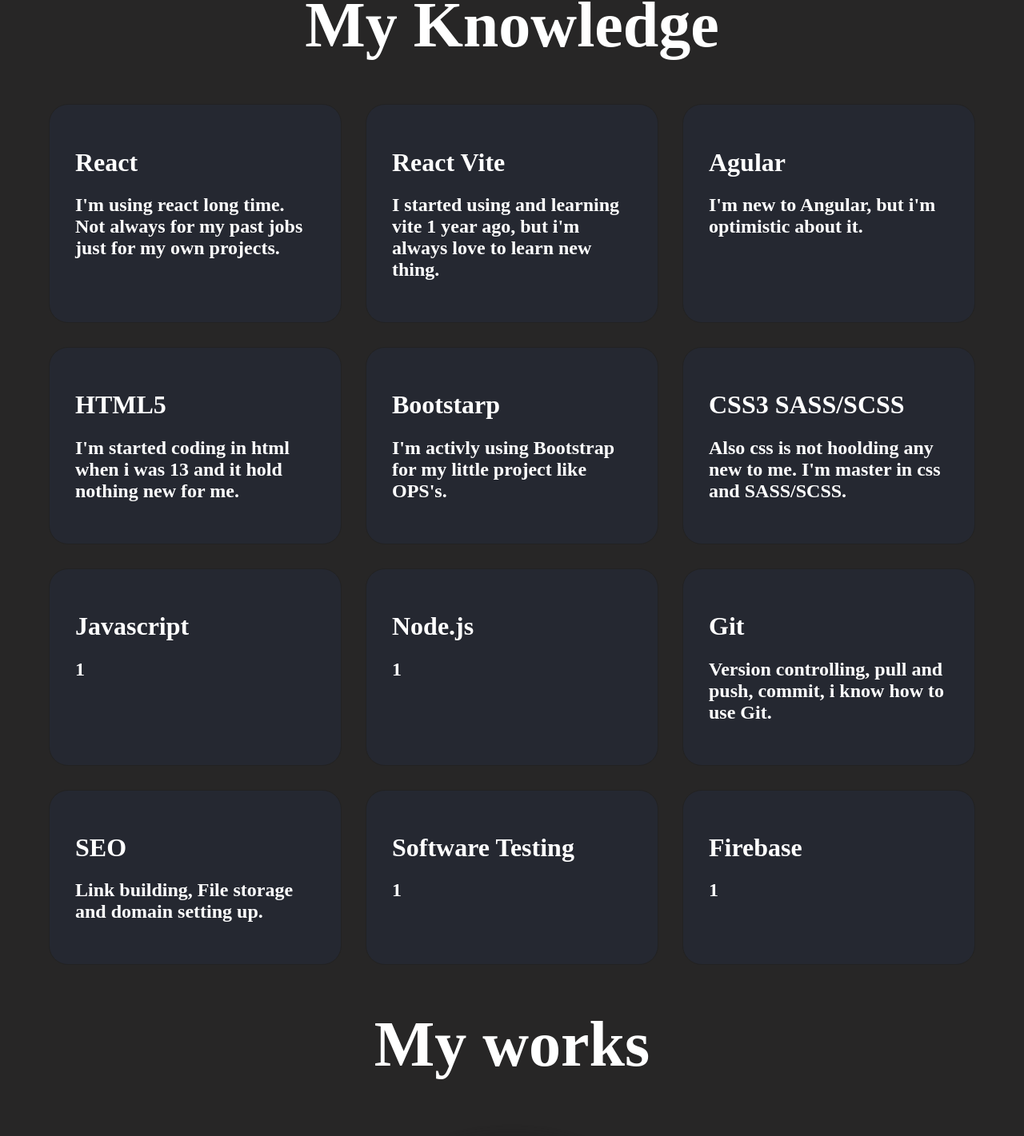
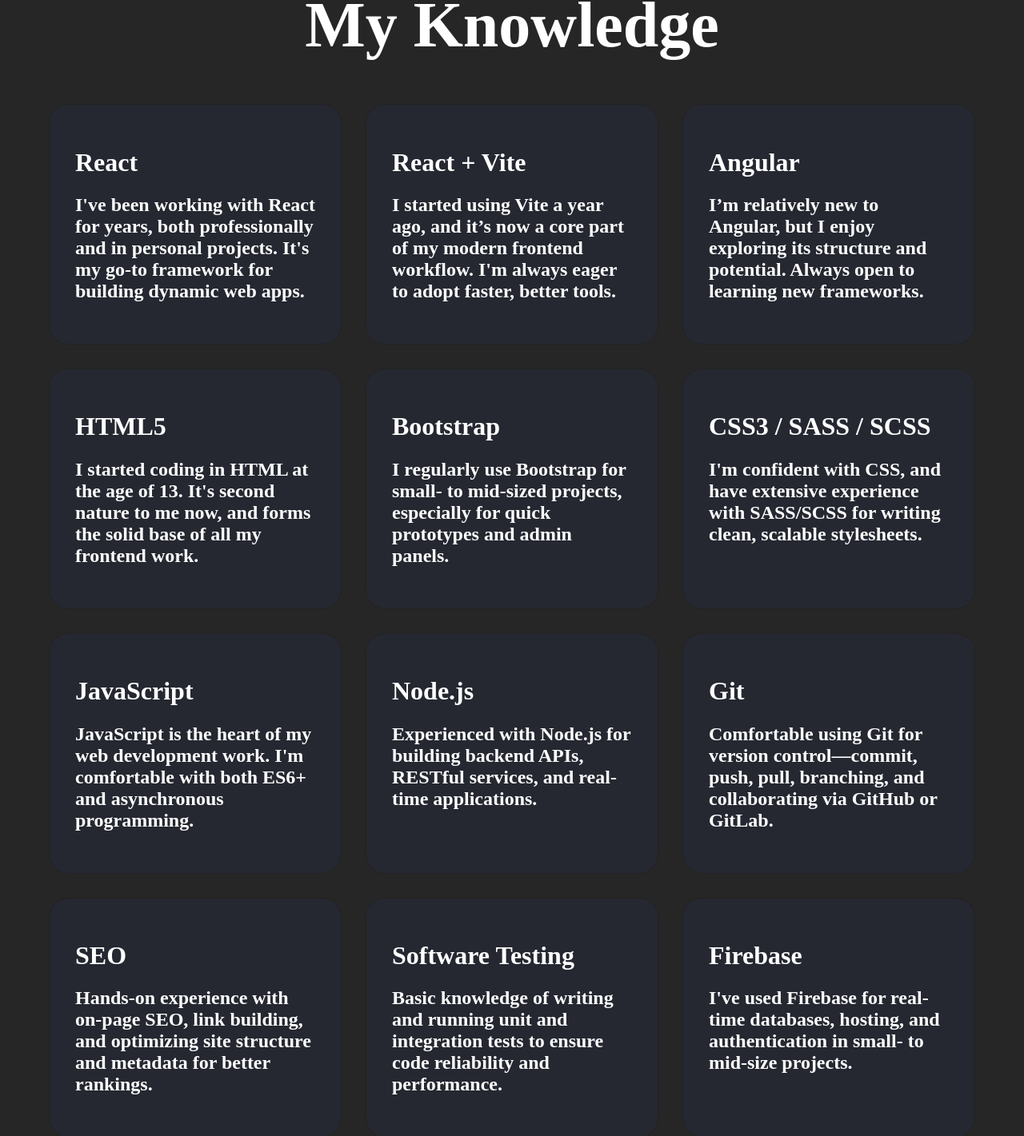
Before and after one commit to ScotyLucas/portfolios, a React (Create React App) app: page / in a window 1280 px wide. Shown: the part 638-2059 px from the top of the page at 80% size. Built offline with nearby package versions, Linux system fonts and the light colour scheme.

Commit message:
Update App.js

```diff
--- a/src/App.js
+++ b/src/App.js
@@ -100,54 +100,63 @@
         </div>
       <div className='knowladge'>
   <SpotlightCard className="custom-spotlight-card" spotlightColor="rgba(0, 229, 255, 0.2)">
+    <h1>React</h1>
+    <h2>I've been working with React for years, both professionally and in personal projects. It's my go-to framework for building dynamic web apps.</h2>
+  </SpotlightCard>
 
-            <h1>React</h1>
-            <h2>I'm using react long time. Not always for my past jobs just for my own projects.</h2>
+  <SpotlightCard className="custom-spotlight-card" spotlightColor="rgba(0, 229, 255, 0.2)">
+    <h1>React + Vite</h1>
+    <h2>I started using Vite a year ago, and it’s now a core part of my modern frontend workflow. I'm always eager to adopt faster, better tools.</h2>
+  </SpotlightCard>
 
+  <SpotlightCard className="custom-spotlight-card" spotlightColor="rgba(0, 229, 255, 0.2)">
+    <h1>Angular</h1>
+    <h2>I’m relatively new to Angular, but I enjoy exploring its structure and potential. Always open to learning new frameworks.</h2>
   </SpotlightCard>
-        <SpotlightCard className="custom-spotlight-card" spotlightColor="rgba(0, 229, 255, 0.2)">
-            <h1>React Vite</h1>
-            <h2>I started using and learning vite 1 year ago, but i'm always love to learn new thing.</h2>
-        </SpotlightCard>
-        <SpotlightCard className="custom-spotlight-card" spotlightColor="rgba(0, 229, 255, 0.2)">
-            <h1>Agular</h1>
-            <h2>I'm new to Angular, but i'm optimistic about it.</h2>
-        </SpotlightCard>
+
   <SpotlightCard className="custom-spotlight-card" spotlightColor="rgba(0, 229, 255, 0.2)">
     <h1>HTML5</h1>
-            <h2>I'm started coding in html when i was 13 and it hold nothing new for me.</h2>
+    <h2>I started coding in HTML at the age of 13. It's second nature to me now, and forms the solid base of all my frontend work.</h2>
   </SpotlightCard>
+
   <SpotlightCard className="custom-spotlight-card" spotlightColor="rgba(0, 229, 255, 0.2)">
-            <h1>Bootstarp</h1>
-            <h2>I'm activly using Bootstrap for my little project like OPS's.</h2>
+    <h1>Bootstrap</h1>
+    <h2>I regularly use Bootstrap for small- to mid-sized projects, especially for quick prototypes and admin panels.</h2>
   </SpotlightCard>
+
   <SpotlightCard className="custom-spotlight-card" spotlightColor="rgba(0, 229, 255, 0.2)">
-            <h1>CSS3 SASS/SCSS</h1>
-            <h2>Also css is not hoolding any new to me. I'm master in css and SASS/SCSS.</h2>
+    <h1>CSS3 / SASS / SCSS</h1>
+    <h2>I'm confident with CSS, and have extensive experience with SASS/SCSS for writing clean, scalable stylesheets.</h2>
   </SpotlightCard>
+
   <SpotlightCard className="custom-spotlight-card" spotlightColor="rgba(0, 229, 255, 0.2)">
-            <h1>Javascript</h1>
-            <h2>1</h2>
+    <h1>JavaScript</h1>
+    <h2>JavaScript is the heart of my web development work. I'm comfortable with both ES6+ and asynchronous programming.</h2>
   </SpotlightCard>
+
   <SpotlightCard className="custom-spotlight-card" spotlightColor="rgba(0, 229, 255, 0.2)">
     <h1>Node.js</h1>
-            <h2>1</h2>
+    <h2>Experienced with Node.js for building backend APIs, RESTful services, and real-time applications.</h2>
   </SpotlightCard>
+
   <SpotlightCard className="custom-spotlight-card" spotlightColor="rgba(0, 229, 255, 0.2)">
     <h1>Git</h1>
-            <h2>Version controlling, pull and push, commit, i know how to use Git.</h2>
+    <h2>Comfortable using Git for version control—commit, push, pull, branching, and collaborating via GitHub or GitLab.</h2>
   </SpotlightCard>
+
   <SpotlightCard className="custom-spotlight-card" spotlightColor="rgba(0, 229, 255, 0.2)">
     <h1>SEO</h1>
-            <h2>Link building, File storage and domain setting up.</h2>
+    <h2>Hands-on experience with on-page SEO, link building, and optimizing site structure and metadata for better rankings.</h2>
   </SpotlightCard>
+
   <SpotlightCard className="custom-spotlight-card" spotlightColor="rgba(0, 229, 255, 0.2)">
     <h1>Software Testing</h1>
-            <h2>1</h2>
+    <h2>Basic knowledge of writing and running unit and integration tests to ensure code reliability and performance.</h2>
   </SpotlightCard>
+
   <SpotlightCard className="custom-spotlight-card" spotlightColor="rgba(0, 229, 255, 0.2)">
     <h1>Firebase</h1>
-            <h2>1</h2>
+    <h2>I've used Firebase for real-time databases, hosting, and authentication in small- to mid-size projects.</h2>
   </SpotlightCard>
 </div>
       <div className='work-text'>
```
Lines whose indentation alone changed are shown as unchanged.
